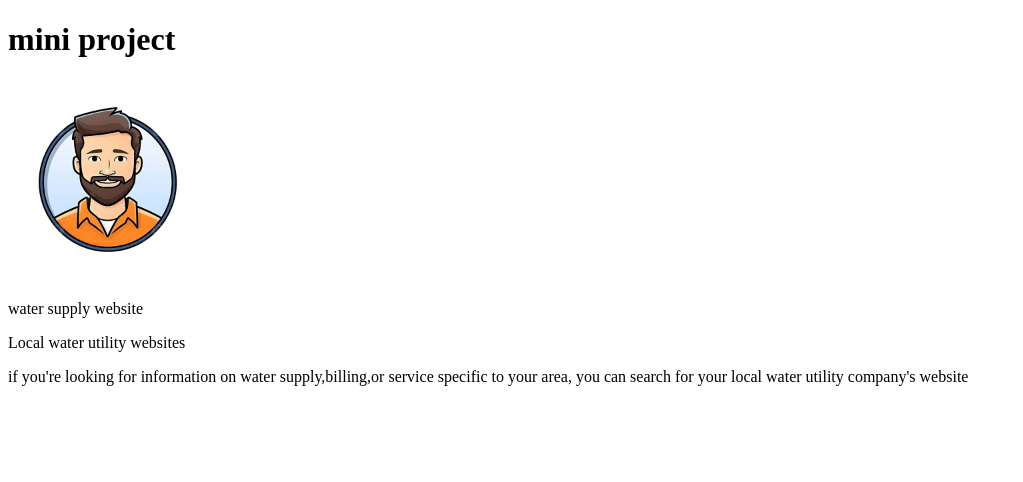
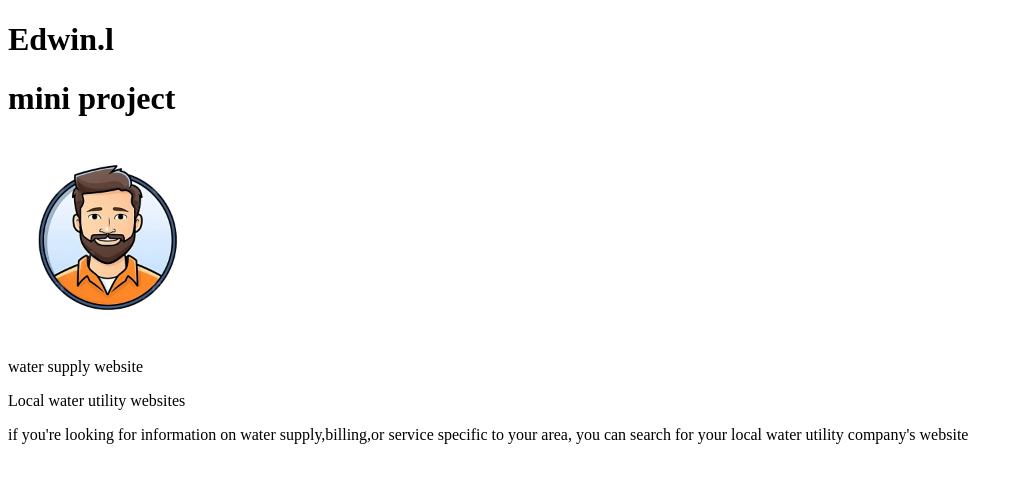
Before and after one commit to edwin725/first-project, a plain HTML site: page index.html in a window 1280 px wide. Shown: the whole page, without its empty margins (0-1023 px from the left). Drawn offline with Linux system fonts and the light colour scheme.

```diff
--- a/index.html
+++ b/index.html
@@ -6,7 +6,7 @@
     <title>my first website</title>
   </head>
   <body>
-    <h1></Edwin></h1>
+    <h1>Edwin.l</h1>
     <h1>mini project</h1>
     <img width="200px" src="profile.png" alt="">
     <p>water supply website</p>
```
